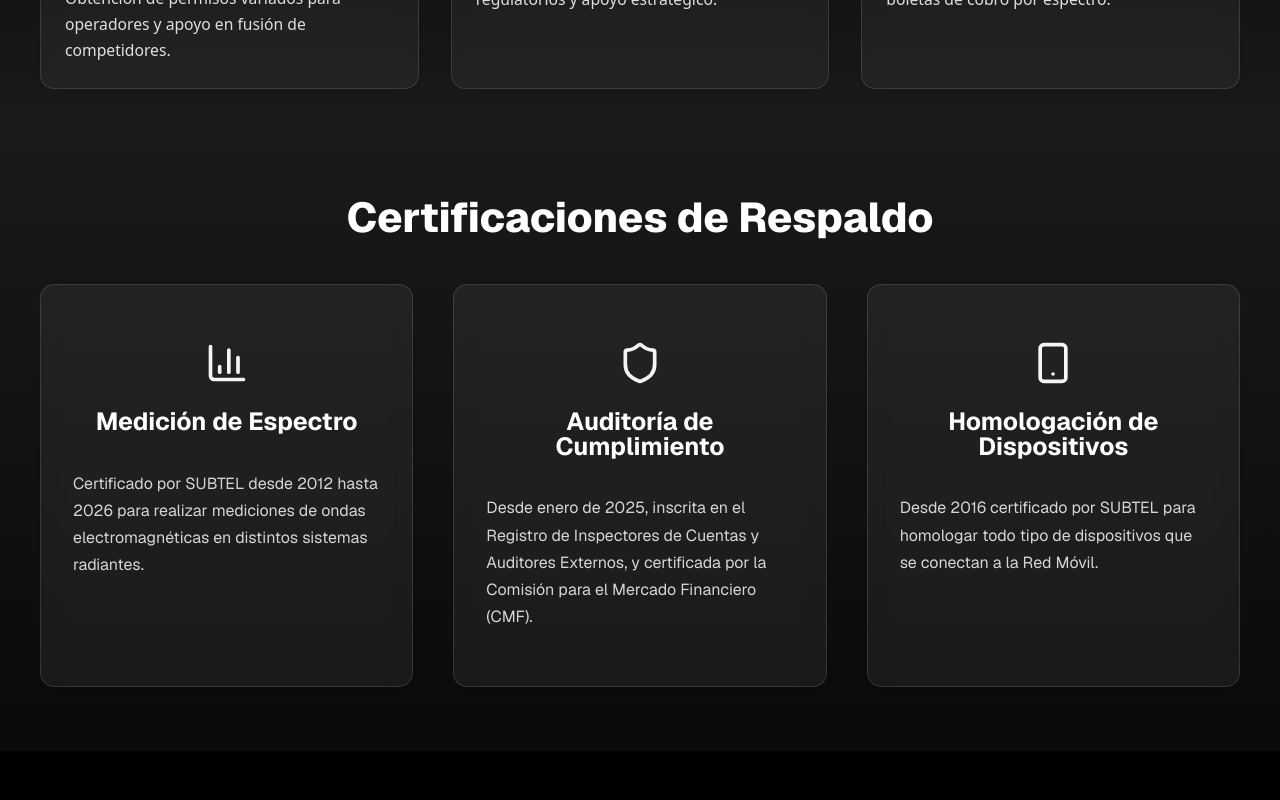
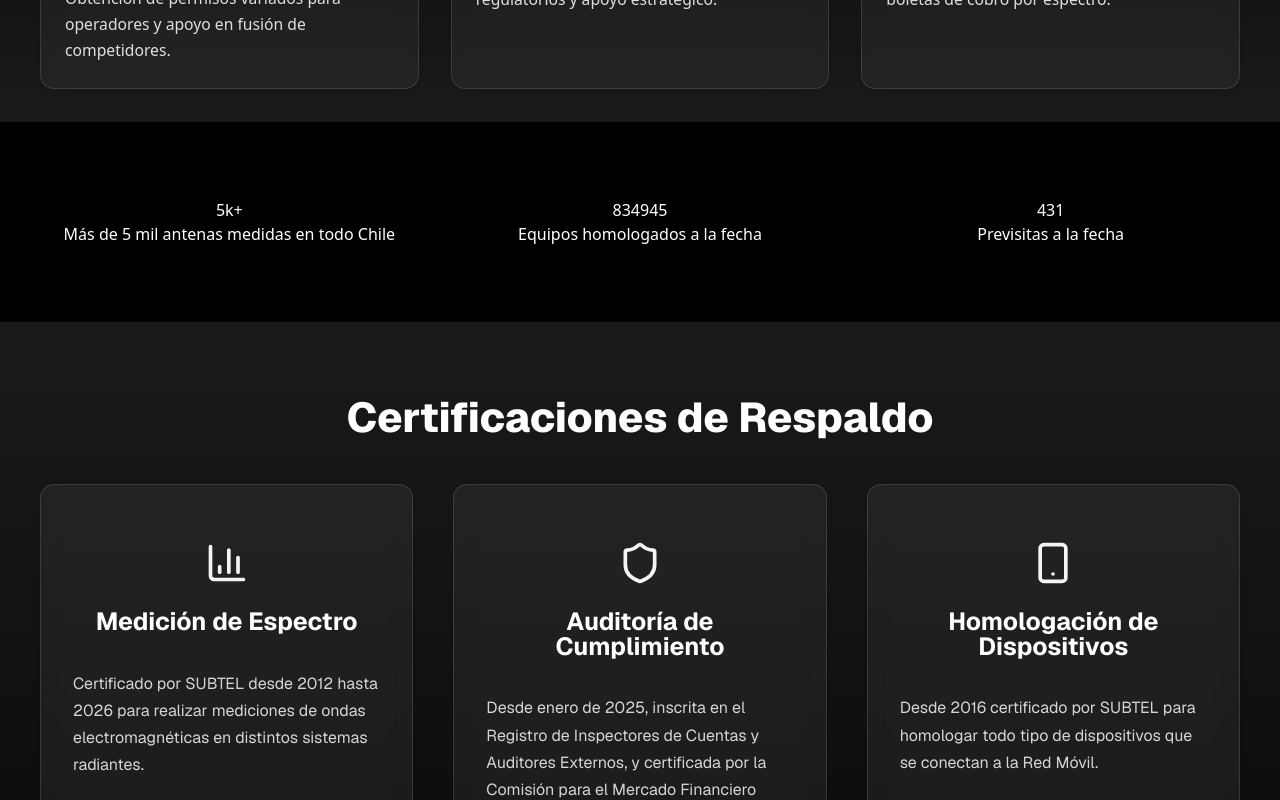
Before and after one commit to ingeaudit-coder/ingeaudit-website, a Next.js app: page /servicios in a window 1280 px wide. Shown: the part 920-1720 px from the top of the page. Built offline with nearby package versions, Linux system fonts and the light colour scheme.

Commit message:
Se agrega el componente Metrics a la seccion "Servicios"

```diff
--- a/src/app/(contenido-con-footer)/servicios/page.tsx
+++ b/src/app/(contenido-con-footer)/servicios/page.tsx
@@ -6,6 +6,7 @@ import Certifications from "@/src/components/sections/Certifications/Certificati
 import Services from "@/src/components/sections/Services/Services";
 import { useLanguage } from "@/src/context/LanguageContext";
 import { t } from "@/src/i18n/translations";
+import Metrics from "@/src/components/sections/Metrics/Metrics";
 
 const Servicios = () => {
   const { lang } = useLanguage();
@@ -30,6 +31,9 @@ const Servicios = () => {
         <Services />
       </section>
       <section>
+        <Metrics/>
+      </section>
+      <section>
         <Certifications />
       </section>
     </div>
```
